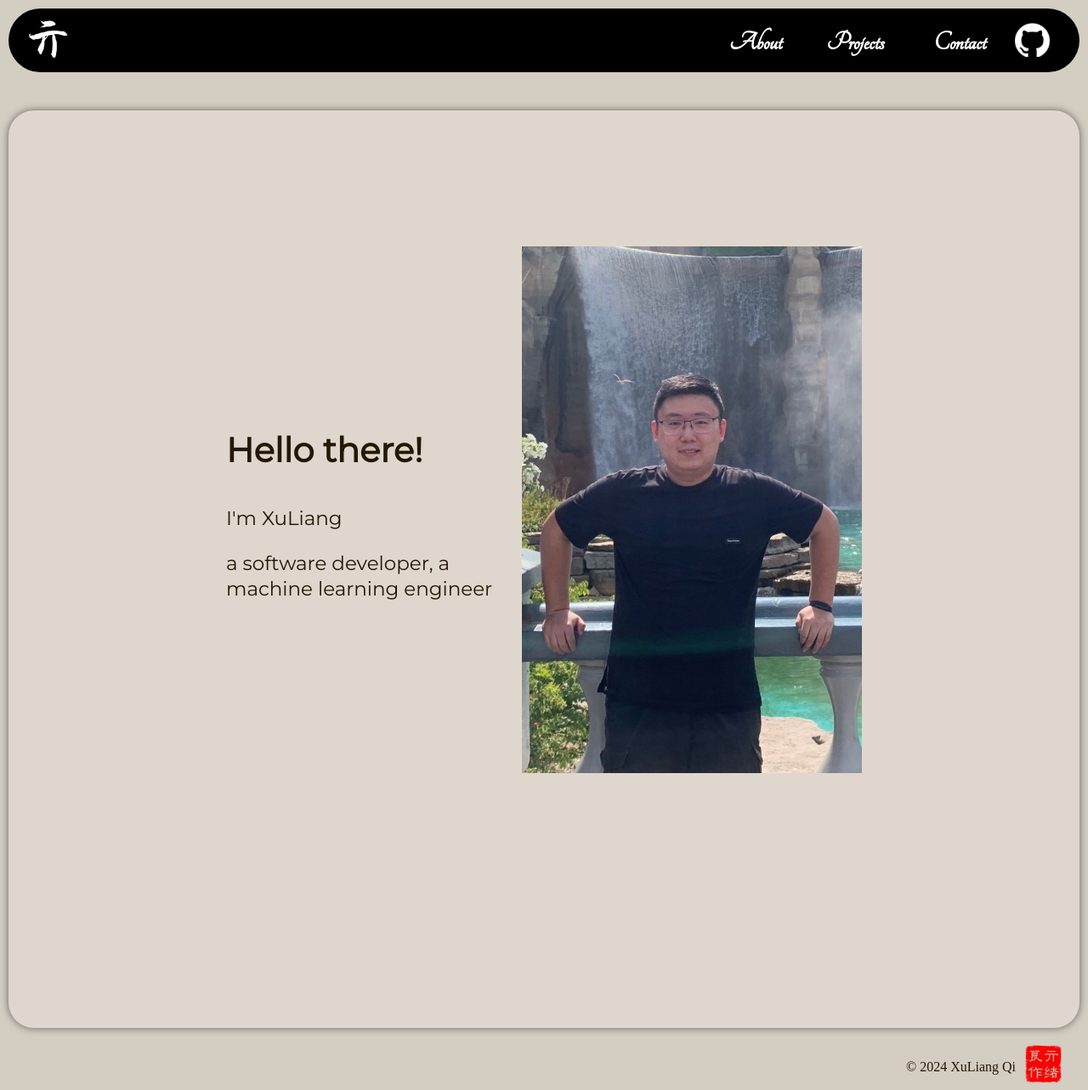
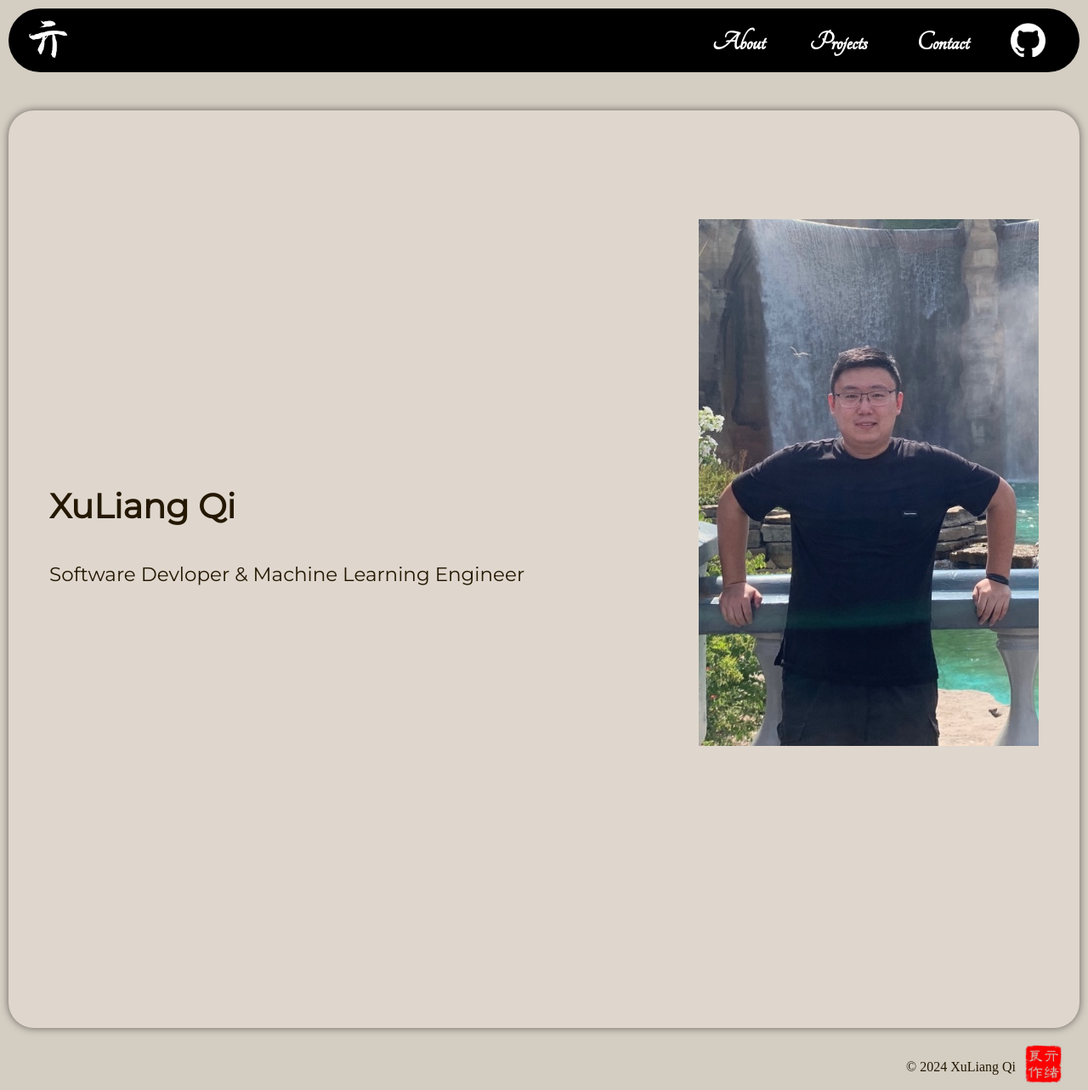
Before and after one commit to XuLiangQi/me-page, a Flask app: page /home in a window 1280 px wide. Shown: the whole page at 85% size. Run offline with Flask 3, Linux system fonts and the light colour scheme.

Commit message:
minor adjustment to main

```diff
--- a/static/css/main.css
+++ b/static/css/main.css
@@ -1,9 +1,9 @@
 .info-container {
   display: flex;
   flex-wrap: auto;
-  width: auto;
-  height: auto;
   text-align: left;
+  align-items: center;
+  justify-content: center;
   font-family: "Montserrat";
   opacity: 0;
   animation: fadeIn 1s ease forwards;
@@ -11,13 +11,12 @@
 }
 
 .info-text-container {
-  margin-left: 20vw;
-  margin-top: 28vh;
+  margin-top: 16vh;
+  margin-right: 16vw;
 }
 
 .home-title {
   margin-top: 150px;
-  margin-right: 100px;
   font-size: 40px;
 }
 
@@ -27,8 +26,7 @@
 
 .home-photo {
   position: relative;
-  margin-right: 20vw;
-  margin-top: 20vh;
+  margin-top: 16vh;
   width: 400px;
 }
 
@@ -84,21 +82,21 @@
 }
 
 .menu-about {
-  right: 320px;
+  right: 340px;
 }
 
 .menu-project {
-  right: 200px;
+  right: 220px;
 }
 
 .menu-contact {
-  right: 80px;
+  right: 100px;
 }
 
 .github-menu {
   position: absolute;
   top: 7px;
-  right: 35px;
+  right: 40px;
   height: 40px;
   transition: 1s ease;
 }
--- a/static/scss/_base.scss
+++ b/static/scss/_base.scss
@@ -53,17 +53,17 @@
 }
 .menu-about{
     @extend .menu-button;
-    right: 320px;
+    right: 340px;
 }
 
 .menu-project{
     @extend .menu-button;
-    right: 200px;
+    right: 220px;
 }
 
 .menu-contact{
     @extend .menu-button;
-    right: 80px;
+    right: 100px;
 }
 
 
@@ -71,7 +71,7 @@
     @extend .logo;
     position:absolute;
     top: 7px;
-    right:35px;
+    right:40px;
     height: 40px;
     transition: 1s ease;
     &:hover{
--- a/static/scss/_home.scss
+++ b/static/scss/_home.scss
@@ -1,21 +1,20 @@
 .info-container{
     display: flex;
     flex-wrap: auto;
-    width: auto;
-    height: auto;
     text-align: left;
+    align-items: center;
+    justify-content: center;
     font-family: 'Montserrat';
     opacity: 0;
     animation: fadeIn 1s ease forwards;
     padding-bottom:100px;
 }
 .info-text-container{
-    margin-left:20vw;
-    margin-top:28vh;
+    margin-top:16vh;
+    margin-right:16vw;
 }
 .home-title{
     margin-top:150px;
-    margin-right:100px;
     font-size:$font-xl;
 }
 
@@ -24,7 +23,6 @@
 }
 .home-photo{
     position:relative;
-    margin-right: 20vw;
-    margin-top:20vh;
+    margin-top:16vh;
     width:400px;
 }
--- a/templates/contact.html
+++ b/templates/contact.html
@@ -6,7 +6,6 @@
 <section class="contact-container">
     <div class="contact-text-container">
         <h1 class="contact-title">Let's connect!</h1>
-        <p class="contact-paragraph">Add me on Linkedin, or shoot me an email!</p>
         <p class="contact-paragraph"><b>Click</b> on the <b>logo</b> to go to my profile &#8594</p>
     </div>
     <a href="https://www.linkedin.com/in/xuliang-qi/" class="linkedin-photo-container" target="_blank">
--- a/templates/home.html
+++ b/templates/home.html
@@ -5,9 +5,8 @@
 {% block content %}
 <section class="info-container">
     <div class="info-text-container">
-        <h1 class="home-title">Hello there!</h1>
-        <p class="home-paragraph">I'm XuLiang</p>
-        <p class="home-paragraph">a software developer, a machine learning engineer</p>
+        <h1 class="home-title">XuLiang Qi</h1>
+        <p class="home-paragraph">Software Devloper & Machine Learning Engineer</p>
     </div>
     <img src="../static/imgs/casual.jpeg" alt="" class="home-photo">
 </section>
```
Also changed, not shown: 1 other file.
